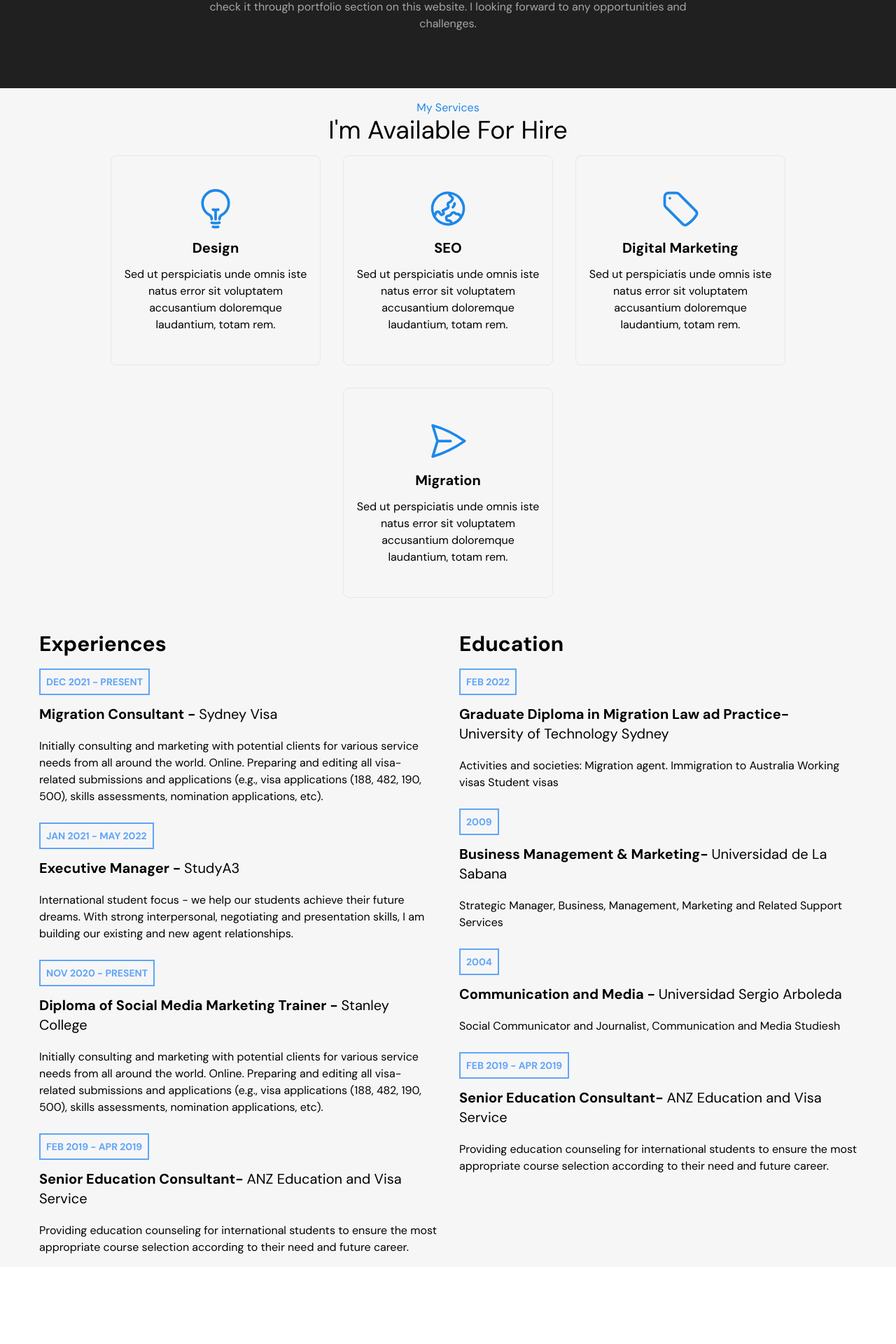
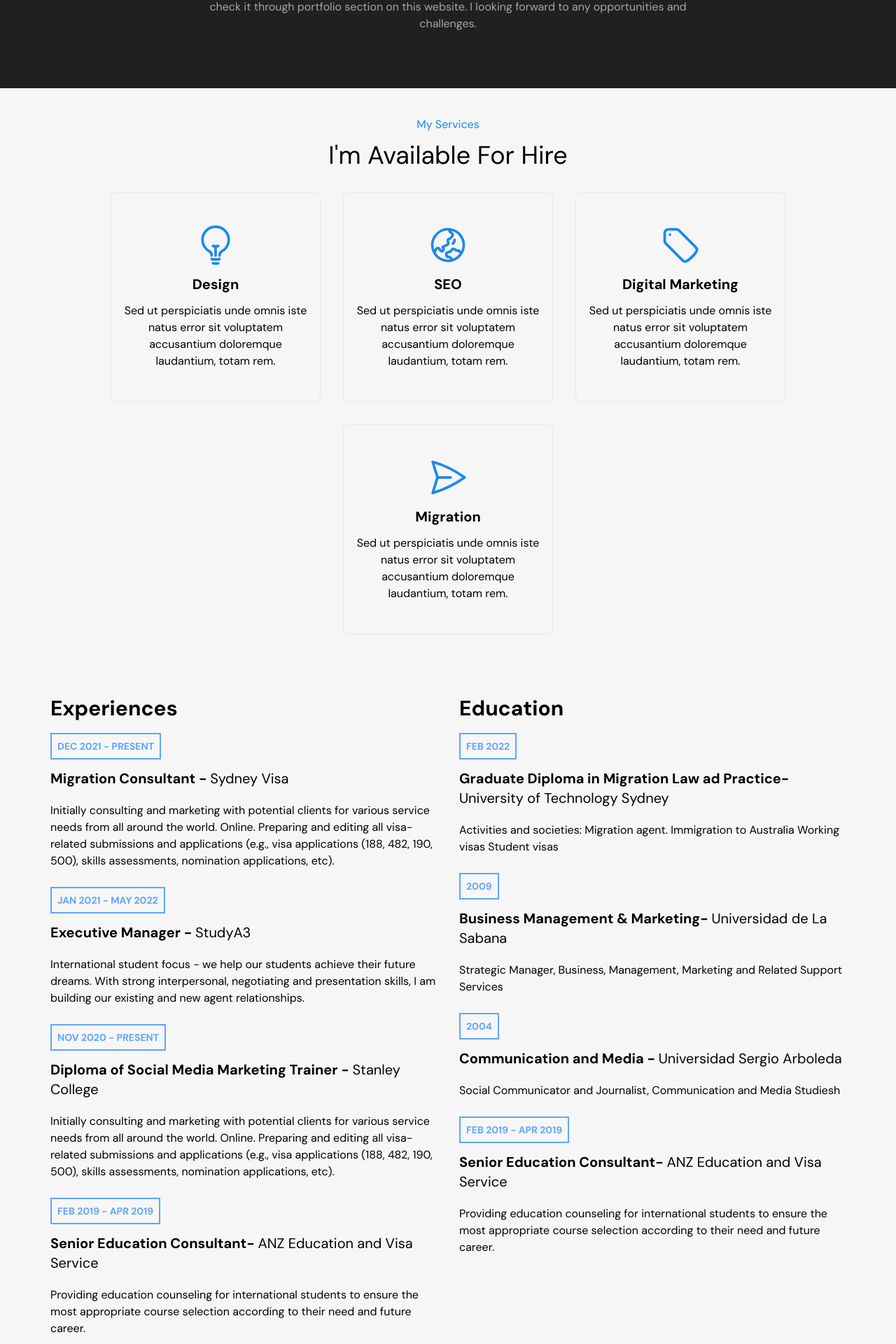
Before and after one commit to MingmaTenzing/migrationconsultant, a Next.js app: page / in a window 1280 px wide. Shown: the part 880-2800 px from the top of the page at 70% size. Before the commit the page ends 2690 px from the top, so only its background shows below. Built offline with nearby package versions, Linux system fonts and the light colour scheme.

Commit message:
changes to experience section

```diff
--- a/components/Experience.tsx
+++ b/components/Experience.tsx
@@ -1,7 +1,7 @@
 type Props = {};
 function Experience({}: Props) {
   return (
-    <div className="space-y-10 lg:space-y-0 lg:flex lg:space-x-8 lg:w-[1200px] lg:items-start md:w-2/3 m-auto p-4">
+    <div className=" mt-6 space-y-10 lg:space-y-0 lg:flex lg:space-x-8 lg:w-[1200px] lg:items-start md:w-2/3 m-auto p-4 lg:p-8">
       <div className="  lg:w-1/2  ">
         <h2 className="  mb-6 text-2xl md:text-3xl font-semibold">Experiences</h2>
 
--- a/components/Services.tsx
+++ b/components/Services.tsx
@@ -3,13 +3,13 @@ import { GlobeAsiaAustraliaIcon, LightBulbIcon, PaperAirplaneIcon, TagIcon } fro
 type Props = {};
 function Services({}: Props) {
   return (
-    <div className=" p-4">
-      <div className=" flex flex-col  items-center">
+    <div className=" mt-6 p-4">
+      <div className=" flex flex-col  space-y-3 items-center">
         <h3 className=" text-bluestyle">My Services</h3>
         <h2 className=" text-3xl md:text-4xl">I'm Available For Hire</h2>
       </div>
 
-      <div className=" flex flex-col items-center md:flex-row md:flex-wrap md:justify-center ">
+      <div className=" mt-4 flex flex-col items-center md:flex-row md:flex-wrap md:justify-center ">
 
 
       <div className=" cursor-pointer group m-4 hover:bg-bluestyle transition-all ease-linear duration-200 space-y-3 rounded-lg p-4 flex flex-col items-center justify-center text-center h-[300px]  border w-[300px]">
```
